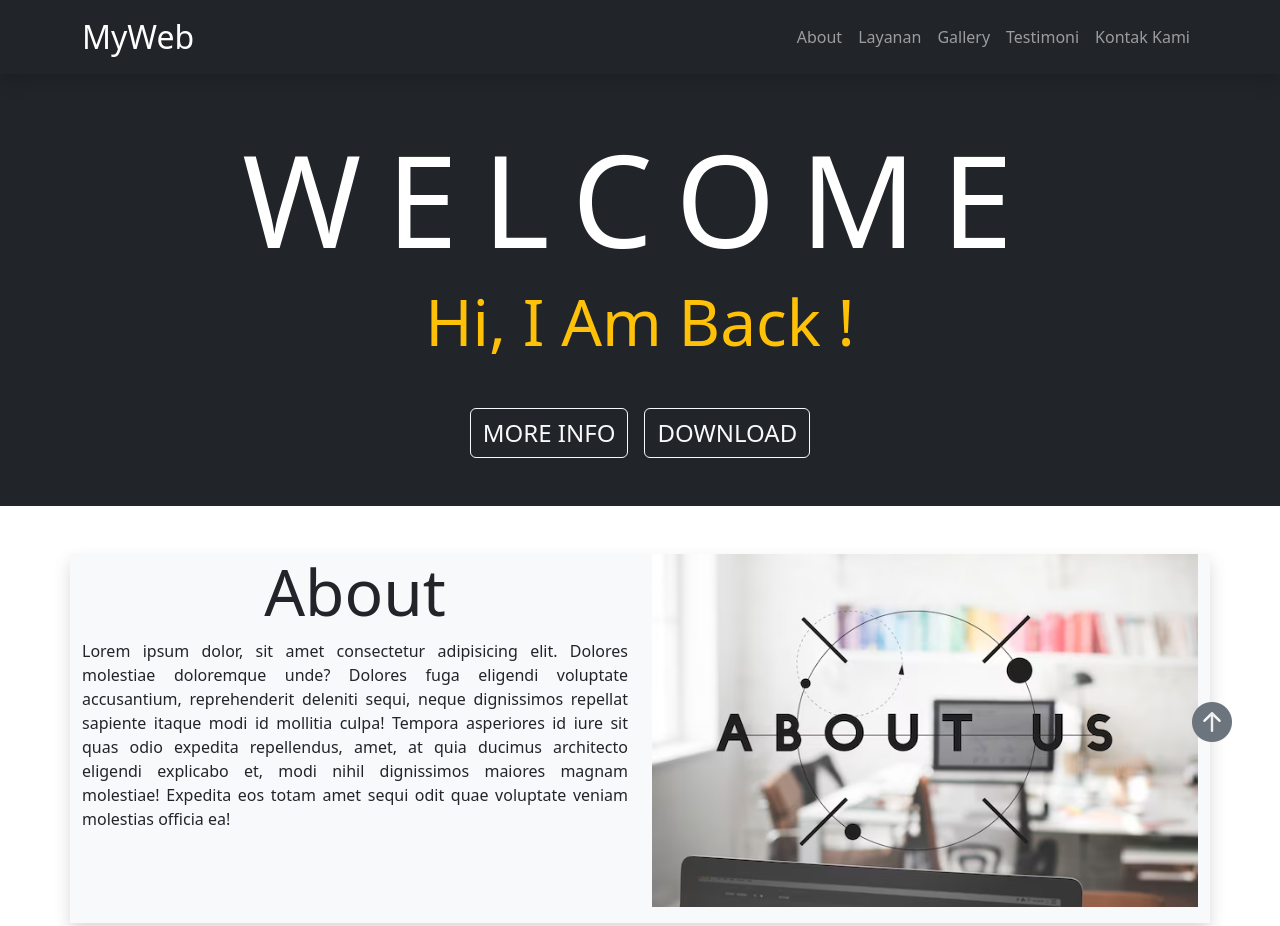
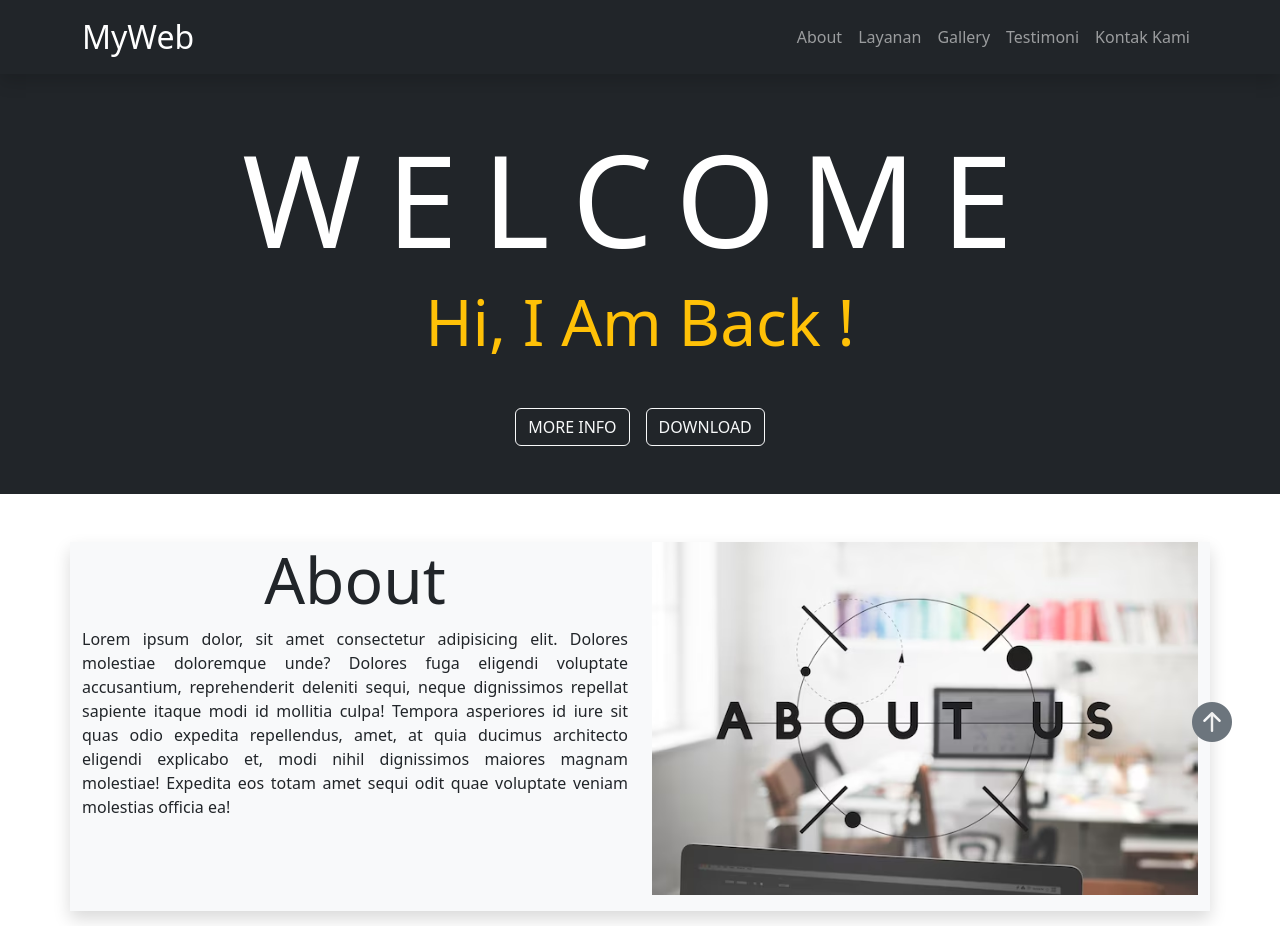
Before and after one commit to izakiimuh/FrontEnd-23, a plain HTML site: page home.html in a window 1280 px wide. Shown: the top 926 px of the page. Drawn offline with nearby package versions, Linux system fonts and the light colour scheme.

Commit message:
Update home.html

```diff
--- a/home.html
+++ b/home.html
@@ -51,8 +51,8 @@
         </div>
         <div class="mt-3 text-center">
             <div class="d-inline-flex gap-3">
-                <a href="#kontak" class="btn btn-outline-light fs-4">MORE INFO</a>
-                <a href="#download" class="btn btn-outline-light fs-4">DOWNLOAD</a>
+                <a href="#kontak" class="btn btn-outline-light">MORE INFO</a>
+                <a href="#download" class="btn btn-outline-light">DOWNLOAD</a>
             </div>
         </div>
     </div>
```
